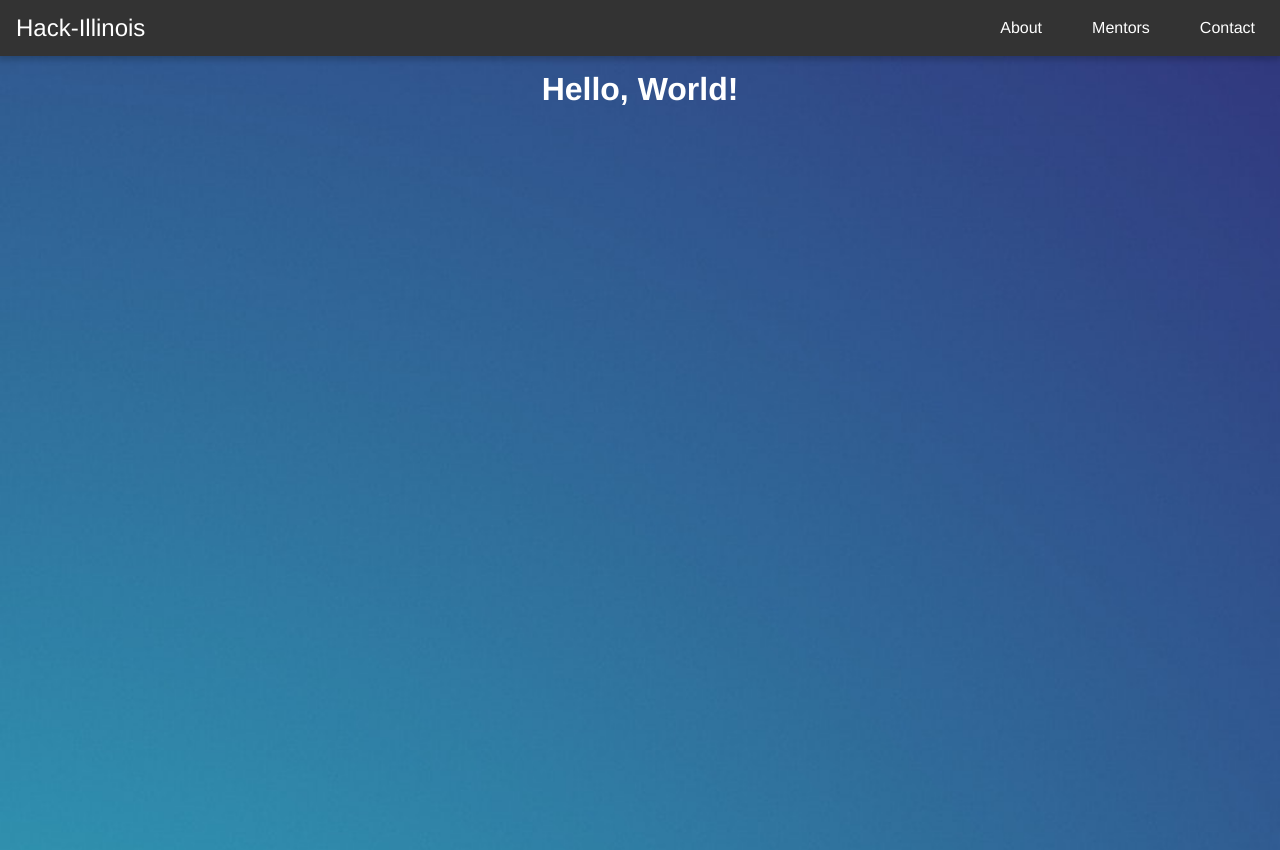
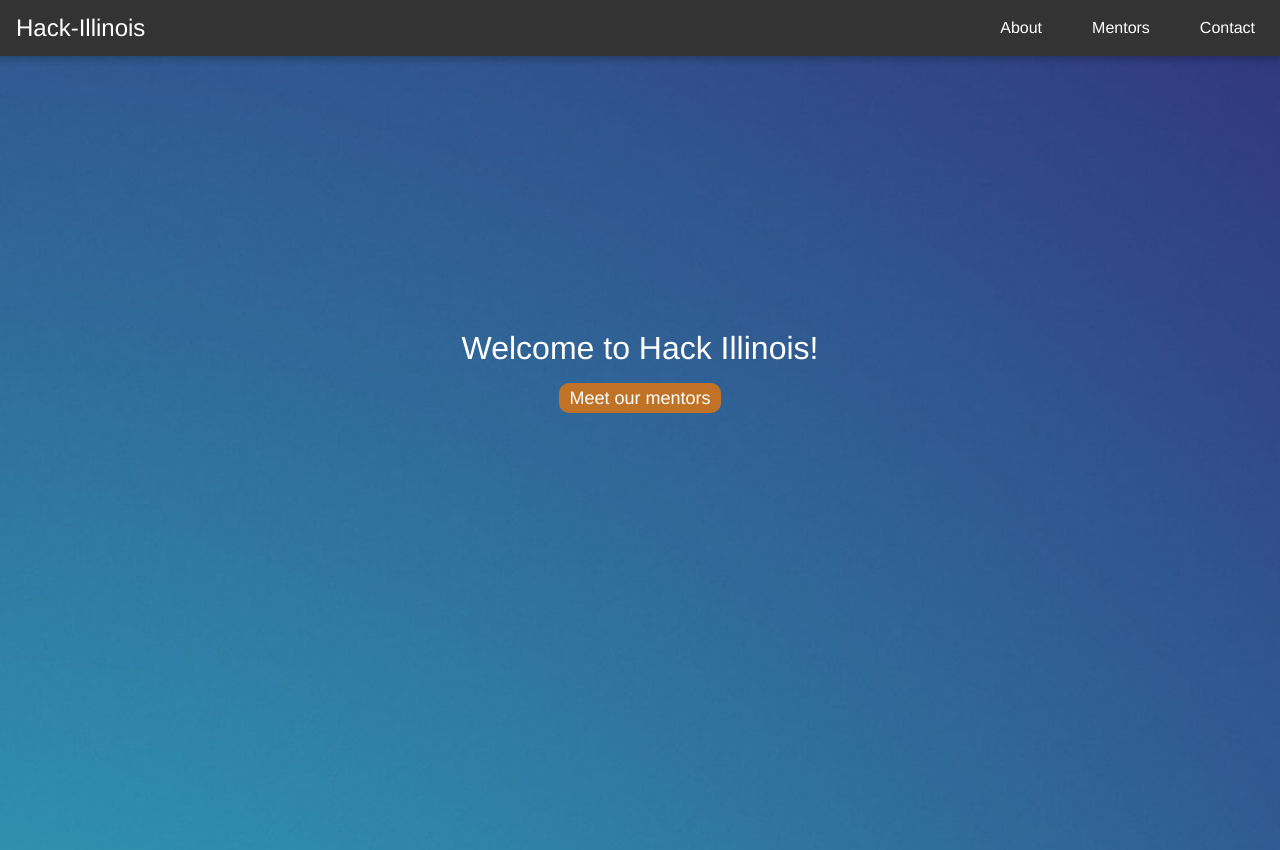
Before and after one commit to nrking0/HackIllinoisMentorPage, a React (Create React App) app: page /#/ in a window 1280 px wide. Built offline with nearby package versions, Linux system fonts and the light colour scheme.

Commit message:
Clean Up Homepage and add Button

```diff
--- a/src/Pages/Home/Home.css
+++ b/src/Pages/Home/Home.css
@@ -5,9 +5,30 @@
     overflow: hidden;
     min-height: 100vh;
     width: 100%;
+    text-align: center;
 }
 
 .home-main h1 {
+    margin-top: 35vh;
     color: white;
     text-align: center;
+    font-weight: 400;
 }
+
+.home-main a {
+    position: relative;
+    width: fit-content;
+    text-decoration: none;
+    color: white;
+    background-color: #c07326;
+    font-size: large;
+    font-weight: 400;
+    padding: 5px 10px;
+    border-radius: 10px;
+    transition: all 0.1s ease;
+}
+
+.home-main a:hover {
+    background-color: #95591d;
+    transform: scale(1.5);
+}
--- a/src/Pages/Home/Home.jsx
+++ b/src/Pages/Home/Home.jsx
@@ -3,7 +3,8 @@ import "./Home.css";
 
 const Home = () => (
     <div className="home-main">
-        <h1>Hello, World!</h1>
+        <h1>Welcome to Hack Illinois!</h1>
+        <a href="#mentors">Meet our mentors</a>
     </div>
 );
 
```
